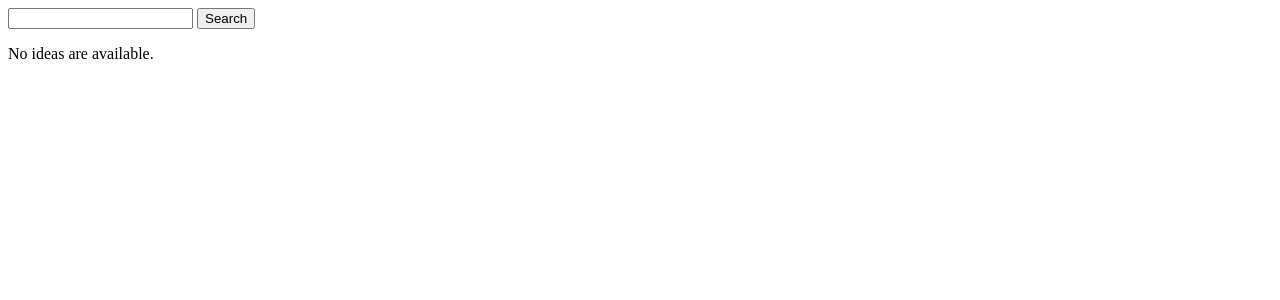
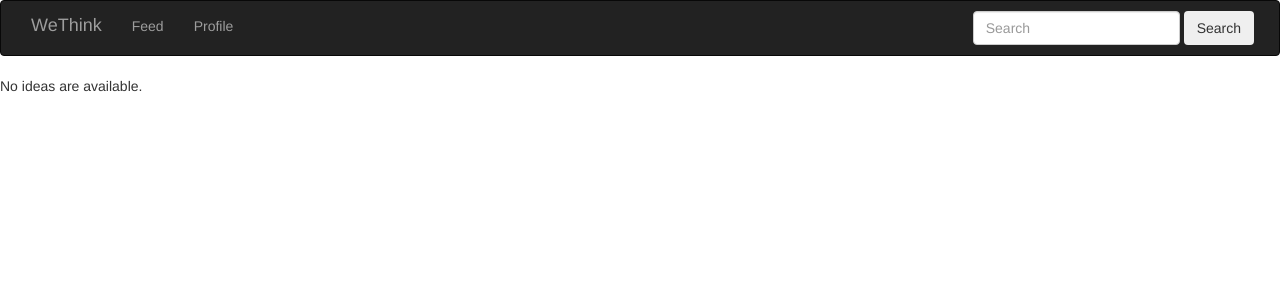
Before and after one commit to nave01314/WeThink, a Django app: a page that uses ideas/templates/ideas/search_form.html in a window 1280 px wide. Shown: the top 300 px of the page. Run offline with Django 3.2, Linux system fonts and the light colour scheme; some libraries are stand-ins or nearby versions.

Commit message:
Revamp search_form.html css

```diff
--- a/ideas/templates/ideas/search_form.html
+++ b/ideas/templates/ideas/search_form.html
@@ -1,23 +1,59 @@
 <html>
 
 <head>
-    <title>Search</title>
+    <meta charset="utf-8">
+    <meta http-equiv="X-UA-Compatable">
+    <meta name="viewport" content="width=device-width, initial-scale=1">
+
+    <title>WeThink: Search</title>
+
+    <link href="https://maxcdn.bootstrapcdn.com/bootstrap/3.3.7/css/bootstrap.min.css" rel="stylesheet">
+    <link href="youthink.css" rel="stylesheet">
 </head>
 
 <body>
-    <form action="/ideas/search/" method="get">
-        <input type="text" name="q">
-        <input type="submit" value="Search">
+    <!--Navbar-->
+    <nav class="navbar navbar-inverse">
+        <div class="container-fluid">
+            <div class="navbar-header">
+                <h4 class="navbar-text" href="#">WeThink</h1>
+            </div>
+
+            <ul class="nav navbar-nav">
+                <li><a href="/ideas/index">Feed</a></li>
+                <li><a>Profile</a></li>
+            </ul>
+            <form class="form-inline navbar-right my-2 my-lg-0" , style="margin:10px" , action="/ideas/search/" , method="get">
+                <input class="form-control" type="text" name="q" placeholder="Search" aria-label="Search">
+                <button class="btn btn-outline-success my-2 my-sm-0" type="submit" onclick="addItem();">Search</button>
             </form>
+        </div>
+    </nav>
+
     {% if relevant_idea_list %}
-    <ul>
+        <div class="container">
+            <div class="row">
                 {% for idea in relevant_idea_list %}
-        <li><a href="{% url 'ideas:detail' idea.id %}">{{ idea.idea_text }}</a></li>
+                <div class="col-xs-12 col-sm-6 col-md-4 col-lg-4">
+                    <div class="panel panel-default">
+                        <div class=" panel-heading ">
+                            <h3 class="panel-title ">{{ idea.idea_text }}</h3>
+                        </div>
+                        <div class="panel-body ">
+                            {% for t in idea.tags.all %}
+                            <p>{{ t }} </p>
                             {% endfor %}
-    </ul>
+                            <button type="button" id="btnSave" class="btn btn-default pull-right" onclick="alert('Thanks for voting!');">Vote</button>
+                        </div>
+                    </div>
+                </div>
+                {% endfor %}
+            </div>
+        </div>
         {% else %}
         <p>No ideas are available.</p>
         {% endif %}
+
 </body>
 
 </html>
```
Also changed, not shown: 16 other files. Lines whose indentation alone changed are shown as unchanged.
